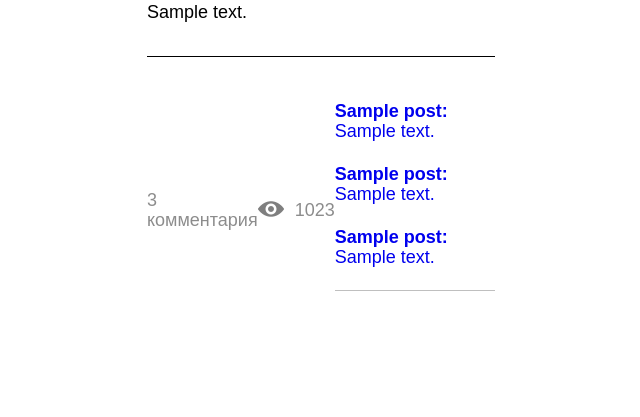
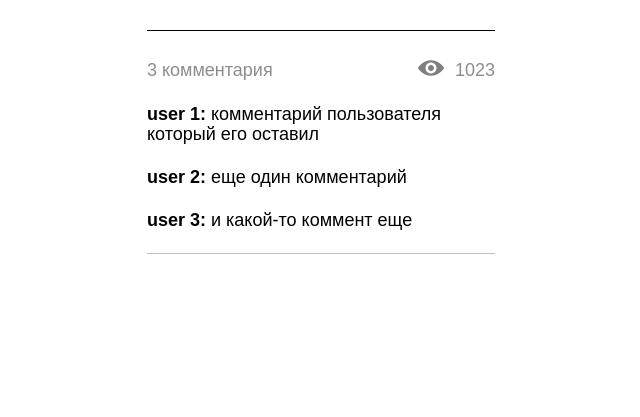
Before and after one commit to gooh123/coure2, a Flask app: template templates/post.html in a window 1280 px wide. Shown: the part 531-948 px from the top of the page, without its empty margins (319-959 px from the left). After the commit the page ends 785 px from the top, so only its background shows below. Run offline with Flask 2, Linux system fonts and the light colour scheme; the template is opened without the code that fills it: most values are stand-ins (such as "Sample title", 1, 10 or a date in 2020); grey boxes marked "Sample" are stand-in pictures.

Commit message:
Update post.html

```diff
--- a/templates/post.html
+++ b/templates/post.html
@@ -5,7 +5,7 @@
   <meta charset="UTF-8">
   <meta name="viewport" content="width=device-width, initial-scale=1.0">
   <title>post</title>
-  <link href="static/css/styles.min.css" rel="stylesheet">
+  <link href="css/styles.min.css" rel="stylesheet">
 </head>
 
 <body>
@@ -32,39 +32,43 @@
               <img src="{{ post.poster_avatar }}" alt="" class="item__ava" width="47">
             </div>
             <span class="item__username">{{ post.poster_name }}</span>
-            </a>
-            </div>
+          </a>
           <button type="button" class="item__bookmark-btn">
-            <img src="static/img/bookmark.png" alt="" class="item__bookmark-icon" width="24">
+            <img src="img/bookmark.png" alt="" class="item__bookmark-icon" width="24">
           </button>
         </div>
         <a href="" class="item__post-link">
           <img src="{{ post.pic }}" alt="" width="348" class="item__post-img">
         </a>
         <div class="item__descr">
-          <p class="item__text">{{ post.content }}</p>
+          <p class="item__text">
+            {{ post.content }}
+          </p>
+          <p class="item__text">
+            {{ post.content }}</p>
         </div>
         <div class="item__bottom">
           <div class="item__post-info">
             <p class="item__comments-counter">3 комментария</p>
             <div class="item__counter">
-              <img src="static/img/eye.png" alt="" class="item__counter-icon" width="26">
+              <img src="img/eye.png" alt="" class="item__counter-icon" width="26">
               <span class="item__counter-text">1023</span>
             </div>
-            <a href="{{ url_for('main_blueprint.post_info', pk=post.pk ) }}" class="item__head">
+          </div>
           <div class="item__comments">
             <p class="item__comment">
-              <b>{{ post.commenter_name }}:</b> {{ post.comment }}
+              <b>user 1:</b> комментарий пользователя который его оставил
             </p>
             <p class="item__comment">
-              <b>{{ post.commenter_name }}:</b> {{ post.comment }}
+              <b>user 2:</b> еще один комментарий
             </p>
             <p class="item__comment">
-              <b>{{ post.commenter_name }}:</b> {{ post.comment }}
+              <b>user 3:</b> и&nbsp;какой-то коммент еще
             </p>
           </div>
         </div>
-     </section>
+      </div>
+    </section>
   </main>
   <svg xmlns="http://www.w3.org/2000/svg" style="display:none">
     <symbol id="back" viewbox="0 0 19 16" fill="none" width="19" height="16">
```
